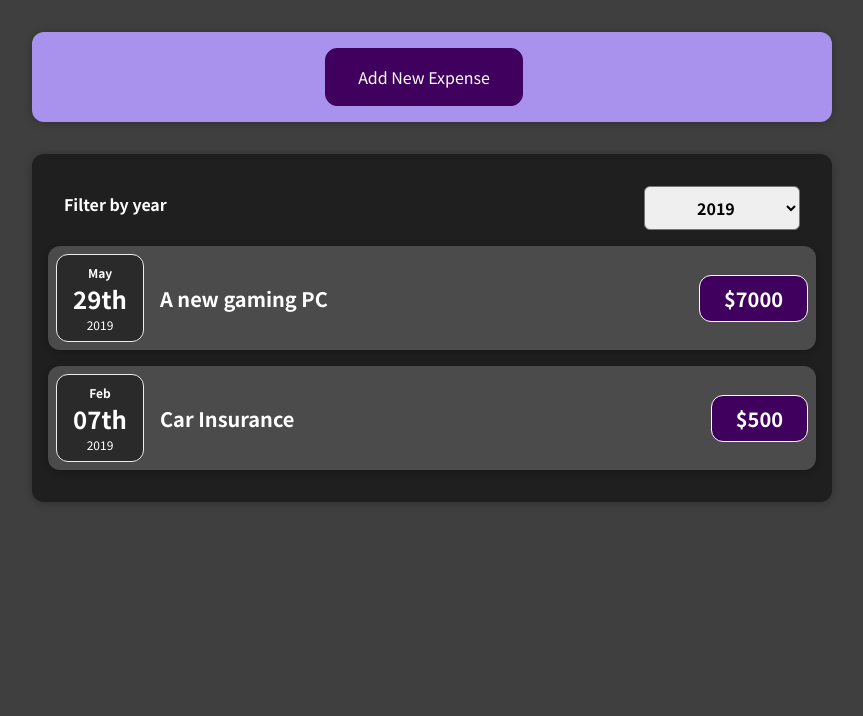
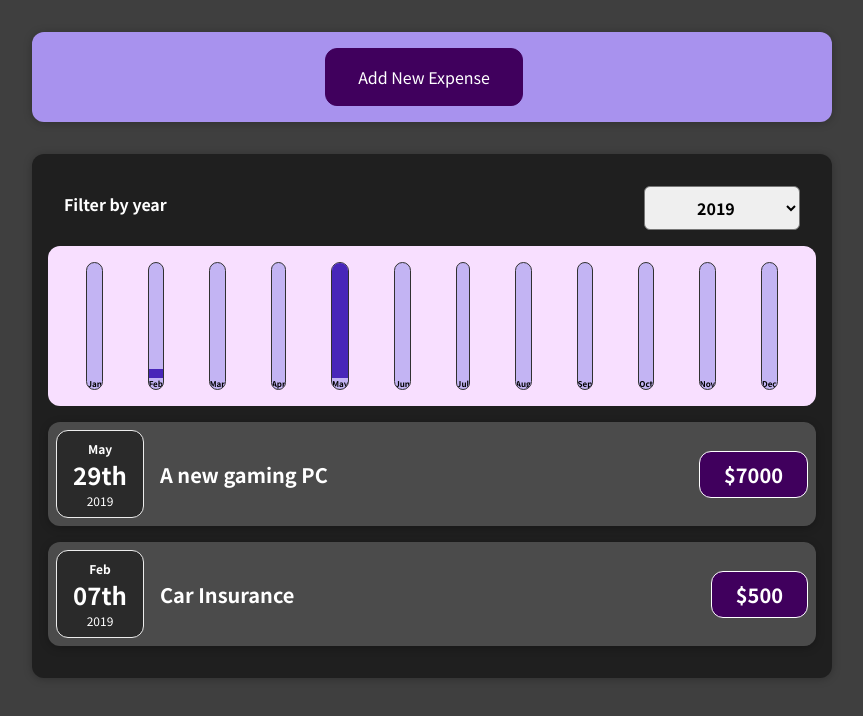
Before and after one commit to abdelhadysa1/academind-expense-tracker, a React (Create React App) app: page / in a window 1280 px wide. Shown: the top 716 px of the page, without its empty margins (208-1071 px from the left). Built offline with nearby package versions, Linux system fonts and the light colour scheme.

Commit message:
Finish the chart feature

```diff
--- /dev/null
+++ b/src/components/Chart/Chart.css
@@ -0,0 +1,9 @@
+.chart {
+    padding: 1rem;
+    border-radius: 12px;
+    background-color: #f8dfff;
+    text-align: center;
+    display: flex;
+    justify-content: space-around;
+    height: 10rem;
+}
--- /dev/null
+++ b/src/components/Chart/Chart.js
@@ -0,0 +1,17 @@
+import React from 'react'
+import ChartBar from './ChartBar'
+import './Chart.css'
+
+const Chart = ({ values }) => {
+    return (
+    <>
+        <div className={'chart'}>
+            {
+                // label, qty (quantity), maxQty (maximum quantity)
+                values.map((value) => <ChartBar key={(value.label + value.qty).toString()} value={value.qty} maxValue={value.maxQty} label={value.label} /> )
+            }
+        </div>
+    </>)
+}
+
+export default Chart
--- /dev/null
+++ b/src/components/Chart/ChartBar.css
@@ -0,0 +1,30 @@
+.chart-bar {
+    height: 100%;
+    display: flex;
+    flex-direction: column;
+    align-items: center;
+}
+
+.chart-bar__inner {
+    height: 100%;
+    width: 100%;
+    border: 1px solid #313131;
+    border-radius: 12px;
+    background-color: #c3b4f3;
+    overflow: hidden;
+    display: flex;
+    flex-direction: column;
+    justify-content: flex-end;
+}
+
+.chart-bar__fill {
+    background-color: #4826b9;
+    width: 100%;
+    transition: all 0.3s ease-out;
+}
+
+.chart-bar__label {
+    font-weight: bold;
+    font-size: 0.5rem;
+    text-align: center;
+}
--- /dev/null
+++ b/src/components/Chart/ChartBar.js
@@ -0,0 +1,20 @@
+import React from 'react'
+import './ChartBar.css'
+
+const ChartBar = ({ label, value, maxValue }) => {
+    const height = Math.round(value / maxValue * 100) + '%'
+    return (
+    <>
+        <div className={'chart-bar'}>
+            <div className={'chart-bar__inner'}>
+                <div className={'chart-bar__fill'} style={{
+                    height,
+                }}></div>
+                <div className={'chart-bar__label'}>{label}</div>
+            </div>
+        </div>
+    </>
+    )
+}
+
+export default ChartBar
--- /dev/null
+++ b/src/components/Expenses/ExpenseChart.js
@@ -0,0 +1,40 @@
+import React from 'react'
+import Chart from '../Chart/Chart.js'
+
+const expenseMonths = ['Jan', 'Feb', 'Mar', 'Apr', 'May', 'Jun', 'Jul', 'Aug', 'Sep', 'Oct', 'Nov', 'Dec']
+
+// Data List Structure
+
+// id: `#${Math.round((Math.random() * 10000) + 10000)}`,
+// desc: 'Room Rent in NYC',
+// date: {
+//     year: 2020,
+//     month: 1,
+//     day: 5,
+// },
+// price: '10000',
+
+const ExpenseChart = ({ dataList }) => {
+    // label, qty (quantity), maxQty (maximum quantity)
+    let values = []
+    for (let i = 0; i < expenseMonths.length; i++) {
+        let qty = dataList.filter((dataEntry) => dataEntry.date.month === (i + 1)).map((dataEntry) => parseFloat(dataEntry.price)).reduce((prev, cur) => prev + cur, 0)
+        const maxQty = dataList.map((dataEntry) => parseFloat(dataEntry.price)).reduce((prev, cur) => prev + cur, 0)
+        const label = expenseMonths[i]
+        values.push({
+            label,
+            qty,
+            maxQty,
+        })
+        console.log({
+            label,
+            qty,
+            maxQty,
+        })
+    }
+    return (
+        <Chart values={values} />
+    )
+}
+
+export default ExpenseChart
--- a/src/components/Expenses/index.js
+++ b/src/components/Expenses/index.js
@@ -1,6 +1,7 @@
 import React, { useState } from 'react'
 import ExpensesFilter from './ExpenseFilter'
 import ExpenseItem from './ExpenseItem'
+import ExpenseChart from './ExpenseChart'
 import './index.css'
 
 export default function Expenses({ expenses, expenseYears }) {
@@ -17,6 +18,9 @@ export default function Expenses({ expenses, expenseYears }) {
 					<h2 className='expenses-list__fallback'>No expenses to display :(</h2>
 				)}
 				{filteredList.length > 0 && (
+					<ExpenseChart dataList={filteredList} />
+				)}
+				{filteredList.length > 0 && (
 					<ul className='expenses-list'>
 						{filteredList.sort((a, b) => Math.round(new Date(b.date.year, b.date.month, b.date.day).getTime() / 1000) - Math.round(new Date(a.date.year, a.date.month, a.date.day).getTime() / 1000)).map((expense) => <ExpenseItem key={expense.id} desc={expense.desc} date={expense.date} price={expense.price} />)
 						}
```
